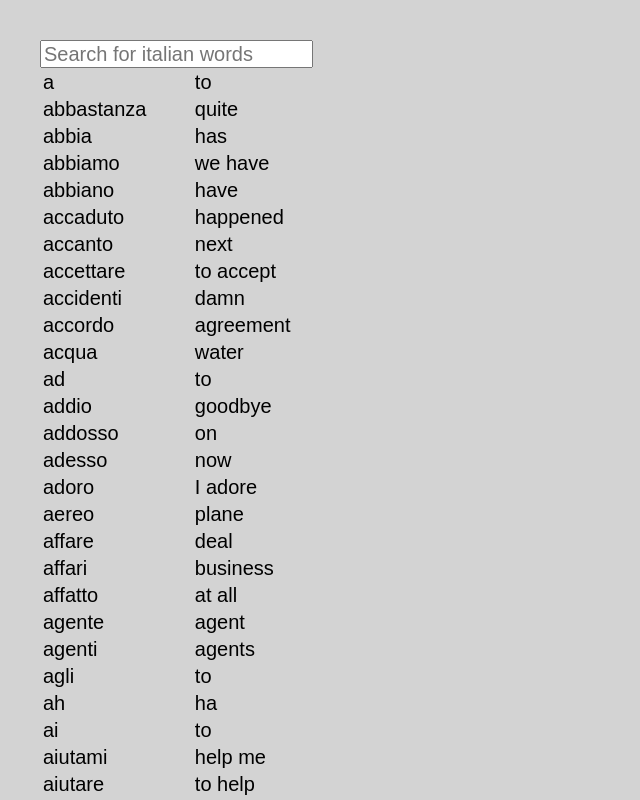
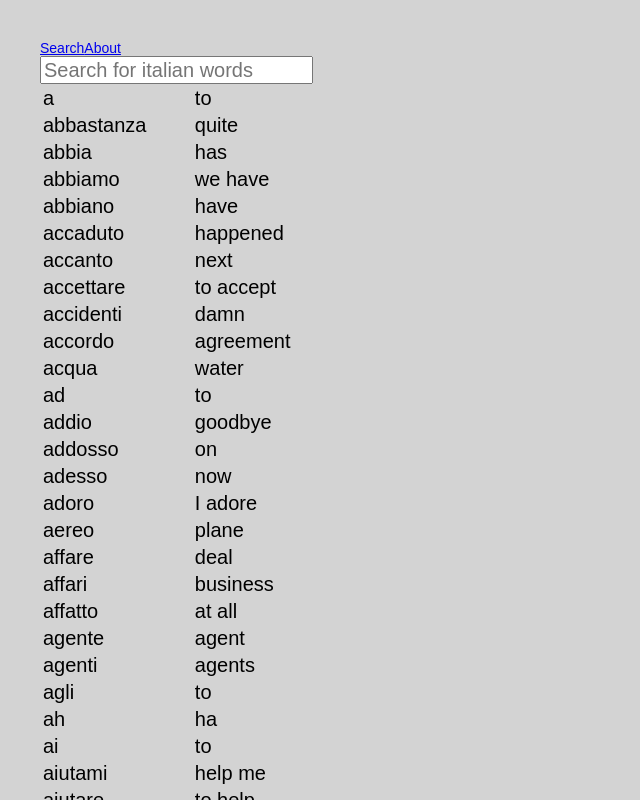
Before and after one commit to Kejender/italian, a React (Create React App) app: page / in a window 1280 px wide. Shown: the top 800 px of the page, without its empty margins (0-640 px from the left). Built offline with nearby package versions, Linux system fonts and the light colour scheme.

Commit message:
Add files via upload

```diff
--- a/src/index.js
+++ b/src/index.js
@@ -1,24 +1,90 @@
 import React from 'react';
 import ReactDOM from 'react-dom';
+import Nav from 'react-bootstrap/Nav';
 import './index.css';
 import dictionary from './italian.csv';
+
+const Navi = (props) => {
+
+/*
+onClick={props.toggleVisible}
+toggleVisible={this.toggleVisibleContent}
+*/
+
+    return (
+      <Nav variant="tabs" defaultActiveKey="home" toggleVisible={props.toggleVisibleContent} className="justify-content-left" >
+      <Nav.Link href="#" onClick={props.toggleVisible} eventKey="home">Search</Nav.Link>
+      <Nav.Link href="#" onClick={props.toggleVisible} >About</Nav.Link>
+    </Nav>
+    );
+}
+
 
 const SearchDict = (props) => {
   return (
     <div>
+    <div id="home">
 		<input type="text" id="searchfield" onKeyUp={props.onKeyUp} placeholder="Search for italian words"></input>
-        <div id="dict-ital"></div>
+    <div id="dict-ital"></div>
+    </div>
     </div>
   );
 }
 
+const DictList = (props) => {
+
+  let mastertable = props.value;
+  console.log(mastertable.length);
+
+  function createMarkup(){
+     return {__html: mastertable};
+  }
+
+  return (
+    <div id="home">
+    <div dangerouslySetInnerHTML={createMarkup()} />
+    </div>
+  );
+}
+
+const About = (props) => {
+    return (
+      <div id="about">{props.value}</div>
+    );
+  }
+
 class ItalianDictionary extends React.Component {
 
-  /*constructor(props) {
+  constructor(props) {
     super(props);
     this.state = {
+        dictionaryTable: "1",
+        about: "joo",
+        isEmptyState: true
     };
-  }*/
+  }
+
+  toggleVisibleContent = () => {
+
+    console.log("toggling");
+    if (this.state.isEmptyState){
+        this.setState({
+        ...this.state,
+        isEmptyState: false,
+        isVisibleState: true,
+        about: "etta"
+        })
+    }
+    else {
+        this.setState({
+            ...this.state,
+            isEmptyState: true,
+            isVisibleState: false
+        })
+
+    }
+
+  }
 
   search(){
     console.log("search");
@@ -40,10 +106,24 @@ class ItalianDictionary extends React.Component {
   }
 
   renderSearch(i) {
+
+    /*{this.state.isEmptyState && <SearchDict onKeyUp={() => this.search()} />}
+    {this.state.isEmptyState && <DictList value={this.state.dictionaryTable}/>}
+    {this.state.isVisibleState && <About value={this.state.about}/>}
+
+    <SearchDict onKeyUp={() => this.search()} />
+    <DictList value={this.state.dictionaryTable}/>
+    <About value={this.state.about}/>
+    */
+
+
     return (
-      <SearchDict
-      onKeyUp={() => this.search()}
-      />
+    <div>
+    <Navi toggleVisible={this.toggleVisibleContent}/>
+    {this.state.isEmptyState && <SearchDict onKeyUp={() => this.search()} />}
+    {this.state.isEmptyState && <DictList value={this.state.dictionaryTable}/>}
+    {this.state.isVisibleState && <About value={this.state.about}/>}
+    </div>
     );
   }
 
@@ -59,18 +139,20 @@ class ItalianDictionary extends React.Component {
 
 componentDidMount() {
 
+  let dictionaryTable = this.state.dictionaryTable;
+  //let asia = this.state.asia;
   var masterlist = [];
 
-   fetch(dictionary)
-  .then(function(response) {
+  fetch(dictionary)
+  .then(response => {
   return response.text();
   })
-  .then(function(string) {
+  .then(string => {
   var dict = string.split(",,");
   console.log(dict.length);
-  dict.forEach(function(el, ind) {
+
+  dict.forEach(el => {
     var temprow;
-    //console.log(ind);
     temprow = el.split(",");
     temprow = temprow.splice(1, 2);
 
@@ -80,26 +162,46 @@ componentDidMount() {
     else{
         console.log("SAMA "+temprow[0]);
     }
+  }); // dict foreach
 
-  })
   console.log(masterlist.length);
   masterlist.sort();
-  var table = document.createElement("table");
+  let table = document.createElement("table");
+  table = document.createElement("table");
   table.setAttribute("id", "dict");
-  var row;
-  masterlist.forEach(function(el, ind){
+  let row;
+
+
+  masterlist.forEach(el => {
     //console.log("master "+ind);
     row = table.insertRow();
-    var cell = row.insertCell();
+    let cell = row.insertCell();
     cell.innerHTML = el[0];
     cell = row.insertCell();
     cell.innerHTML = el[1];
-
-  })
-  document.getElementById("dict-ital").appendChild(table);
   });
 
-}
+  return table;
+  })
+  .then(table => {
+
+    let texttable = "<table id=\"dict\"><tbody>";
+    masterlist.forEach(function(el) {
+      texttable = texttable +"<tr><td>"+el[0]+"</td><td>"+el[1]+"</td></tr>";
+    });
+
+    return texttable;
+  }).then(texttable => {
+    texttable = texttable + "</tbody></table>";
+    dictionaryTable = texttable;
+    this.setState({dictionaryTable});
+
+  });
+
+
+  // fetch then
+
+} // componentDidMount
 
   render() {
     return (
```
